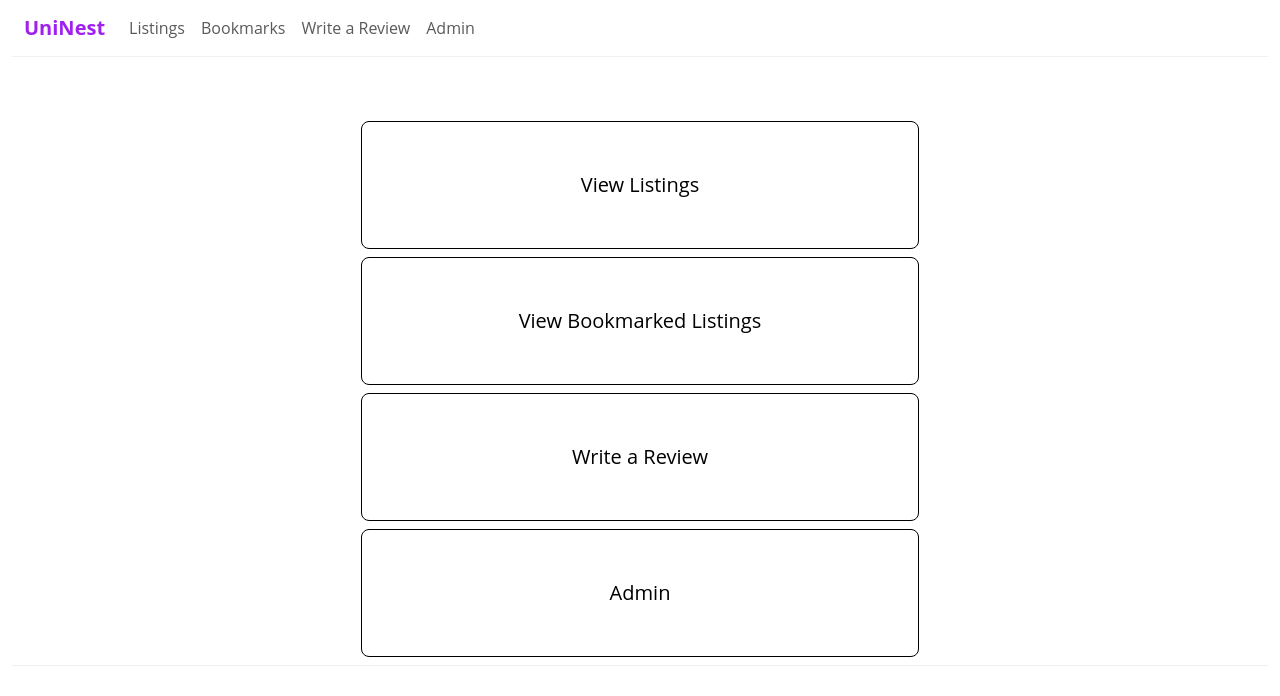
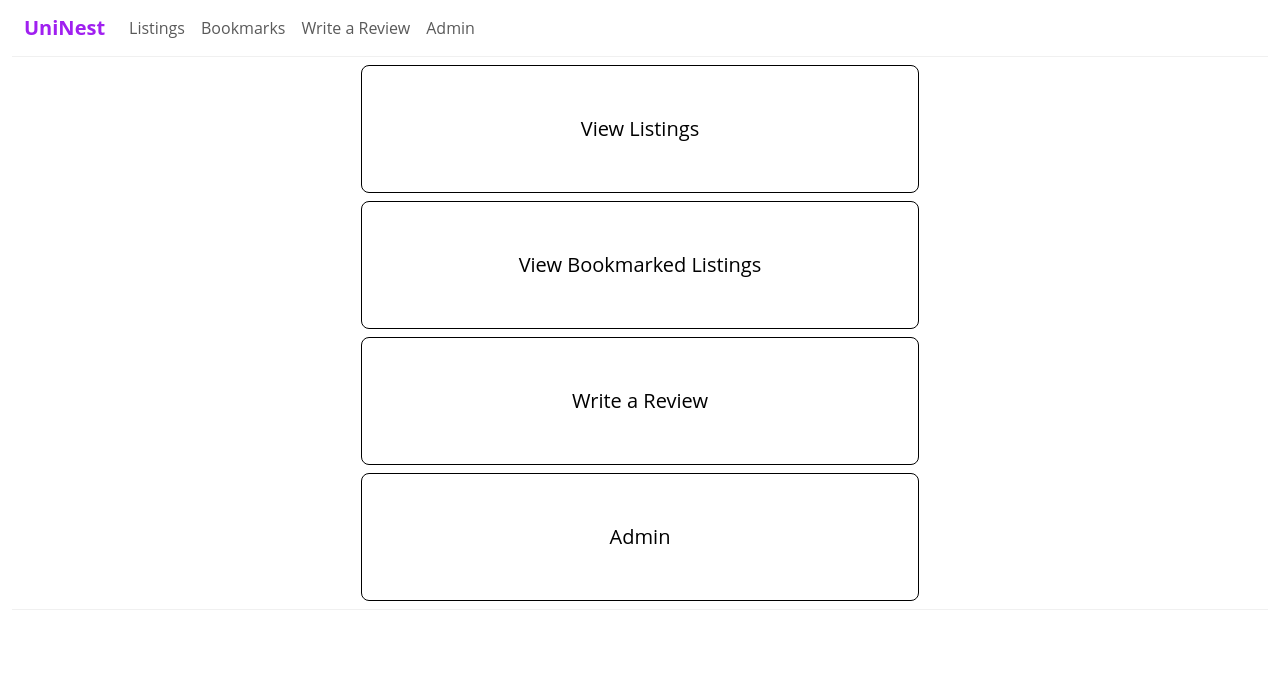
Before and after one commit to paturiUSC/itp404-final-project, a React (Create React App) app: page / in a window 1280 px wide. Shown: the top 696 px of the page. Built offline with nearby package versions, Linux system fonts and the light colour scheme.

Commit message:
Fixed Index page CSS

```diff
--- a/src/Routes/Index.jsx
+++ b/src/Routes/Index.jsx
@@ -6,15 +6,15 @@ export default function Index()
 {
     return (
         <div className="custom-font">
-            <div className="container d-flex justify-content-center align-items-center" style={{height: "75vh"}}>
-                <div className="d-grid gap-2 col-lg-6 col-sm-12 mx-auto d-block mt-5">
+            <div className="container d-flex justify-content-center align-items-center">
+                <div className="d-grid gap-2 col-lg-6 col-sm-12 mx-auto d-block">
                     <NavLink className="btn btn-dark btn-lg py-5 custom-bg-button" to="/listings">View Listings</NavLink>
 
                     <NavLink className="btn btn-dark btn-lg py-5 custom-bg-button" to="/bookmarks">View Bookmarked Listings</NavLink>
 
                     <NavLink className="btn btn-dark btn-lg py-5 custom-bg-button" to="/writeReview">Write a Review</NavLink>
 
-                    <NavLink className="btn btn-dark btn-lg py-5 custom-bg-button" to="/admin">Admin</NavLink>
+                    <NavLink className="btn btn-dark btn-lg py-5 custom-bg-button mb-2" to="/admin">Admin</NavLink>
                 </div>
             </div>
         </div>
```
Also changed, not shown: 1 other file (tests, documents, lock files or other folders).
